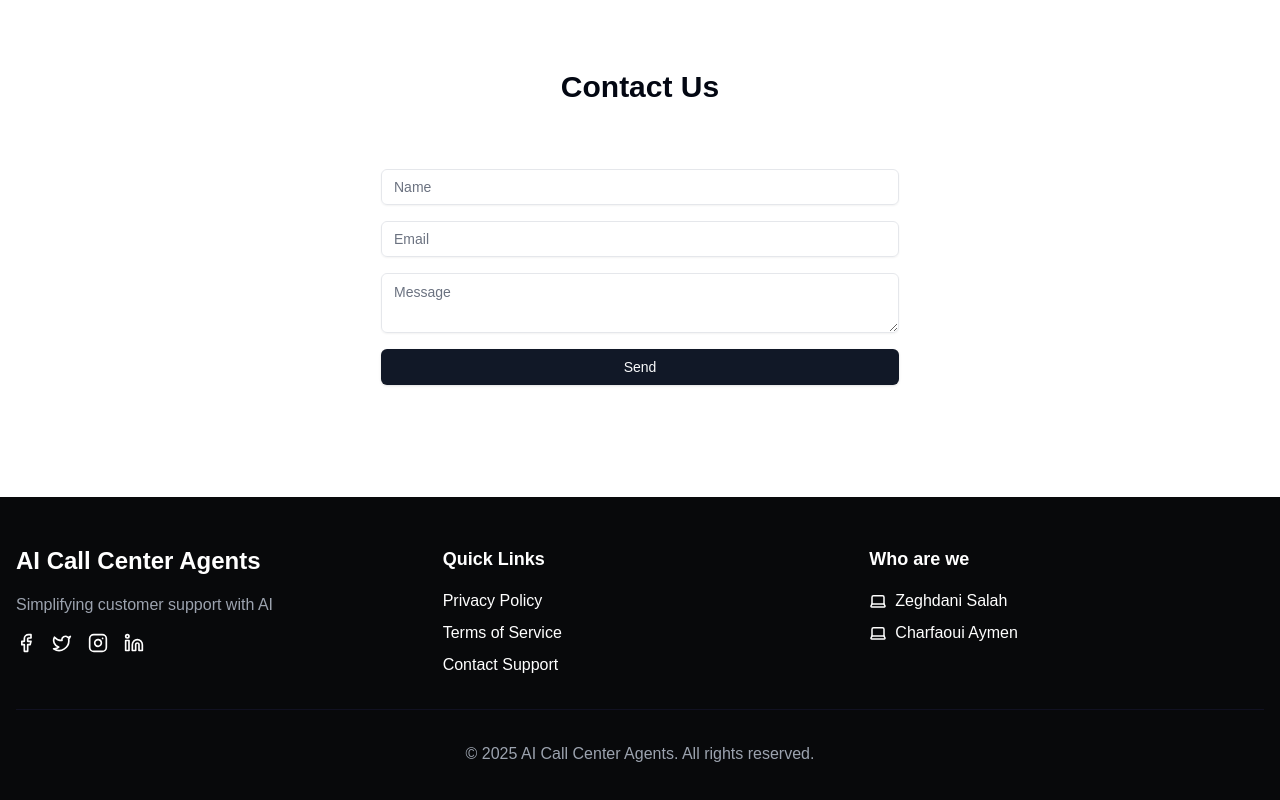
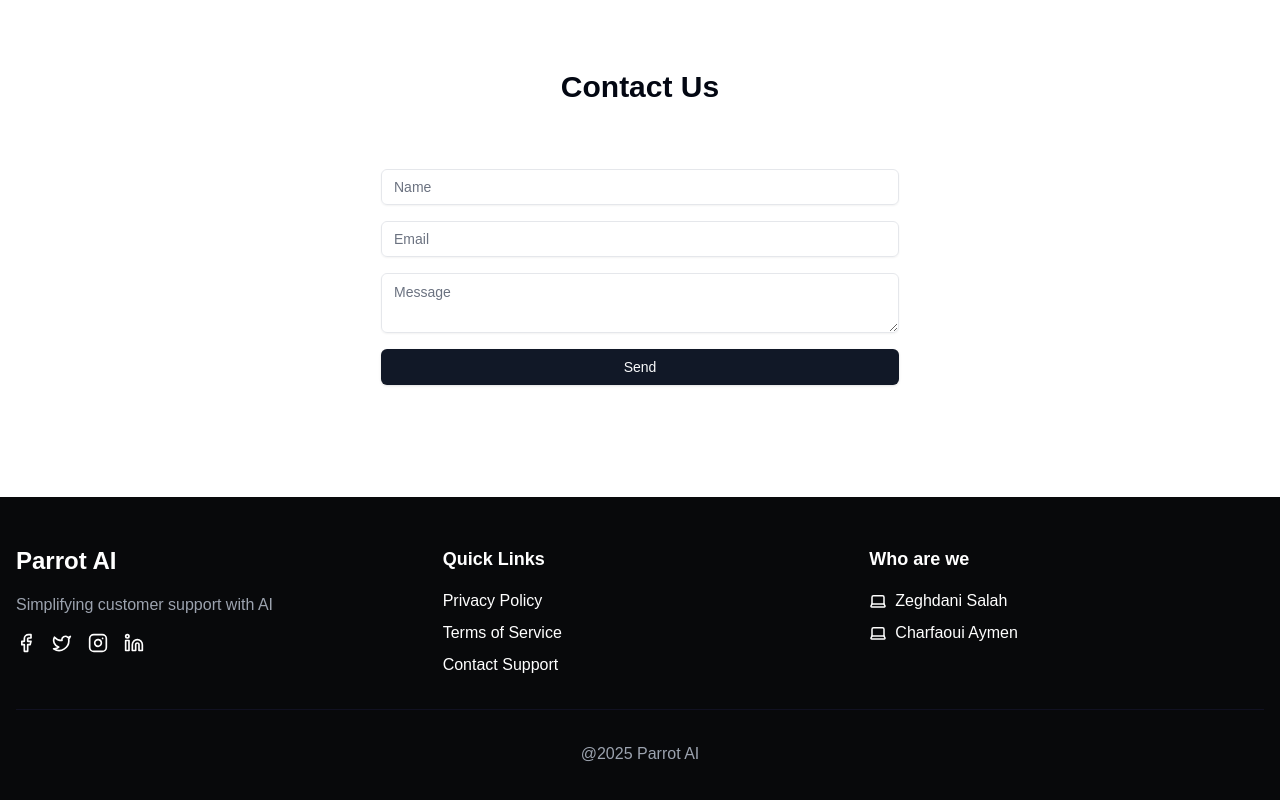
Before and after one commit to hexxt-git/call-center-ai-frontend, a Next.js app: page / in a window 1280 px wide. Shown: the part 3924-4724 px from the top of the page. Built offline with nearby package versions, Linux system fonts and the light colour scheme.

Commit message:
Update Footer.tsx

```diff
--- a/src/components/Footer.tsx
+++ b/src/components/Footer.tsx
@@ -6,9 +6,6 @@
   Twitter,
   Instagram,
   Linkedin,
-  Mail,
-  Phone,
-  Computer,
   Laptop,
 } from "lucide-react";
 import { motion } from "framer-motion";
@@ -31,7 +28,7 @@
         >
           <div className="grid grid-cols-1 md:grid-cols-3 gap-8">
             <div>
-              <h3 className="text-2xl font-bold mb-4">AI Call Center Agents</h3>
+              <h3 className="text-2xl font-bold mb-4">Parrot AI</h3>
               <p className="text-gray-400 mb-4">
                 Simplifying customer support with AI
               </p>
@@ -114,8 +111,7 @@
             transition={{ delay: 0.5, duration: 0.5 }}
           >
             <p>
-              &copy; {new Date().getFullYear()} AI Call Center Agents. All
-              rights reserved.
+              @{new Date().getFullYear()} Parrot AI
             </p>
           </motion.div>
         </motion.div>
```
